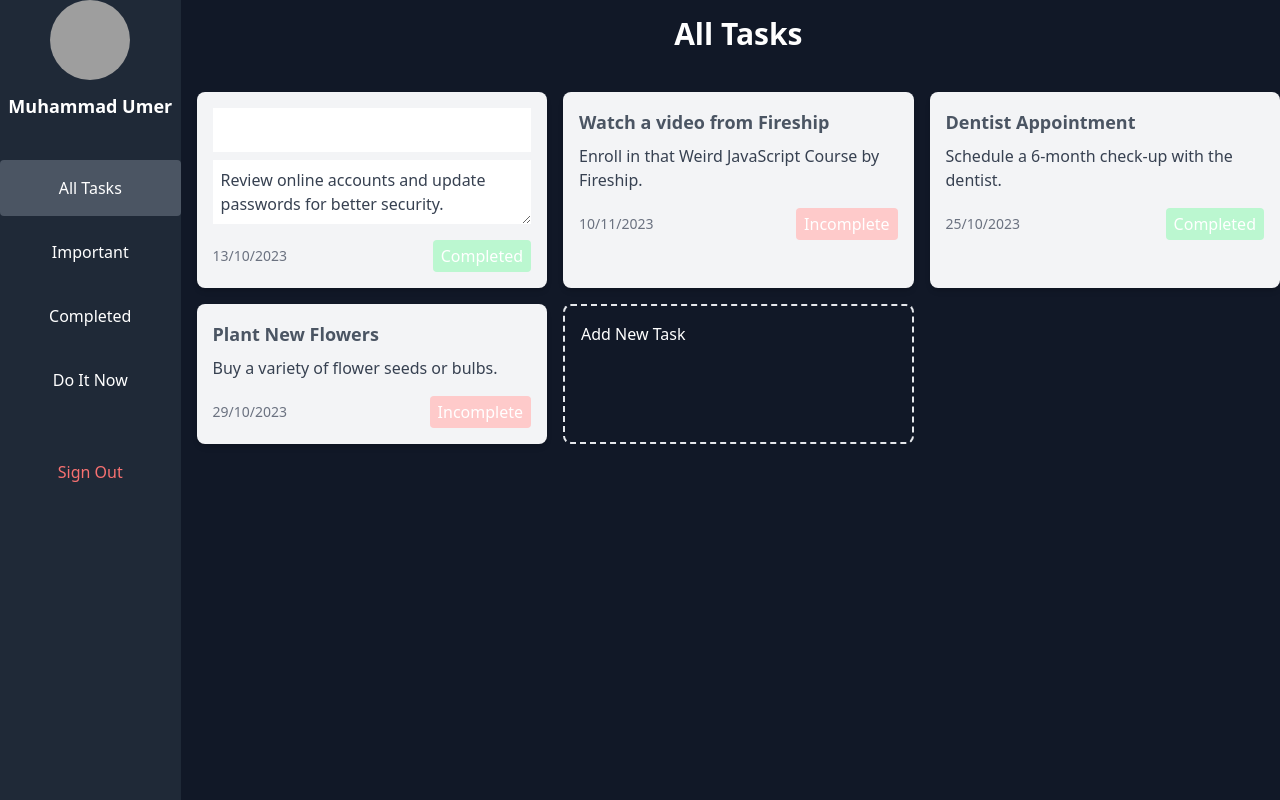
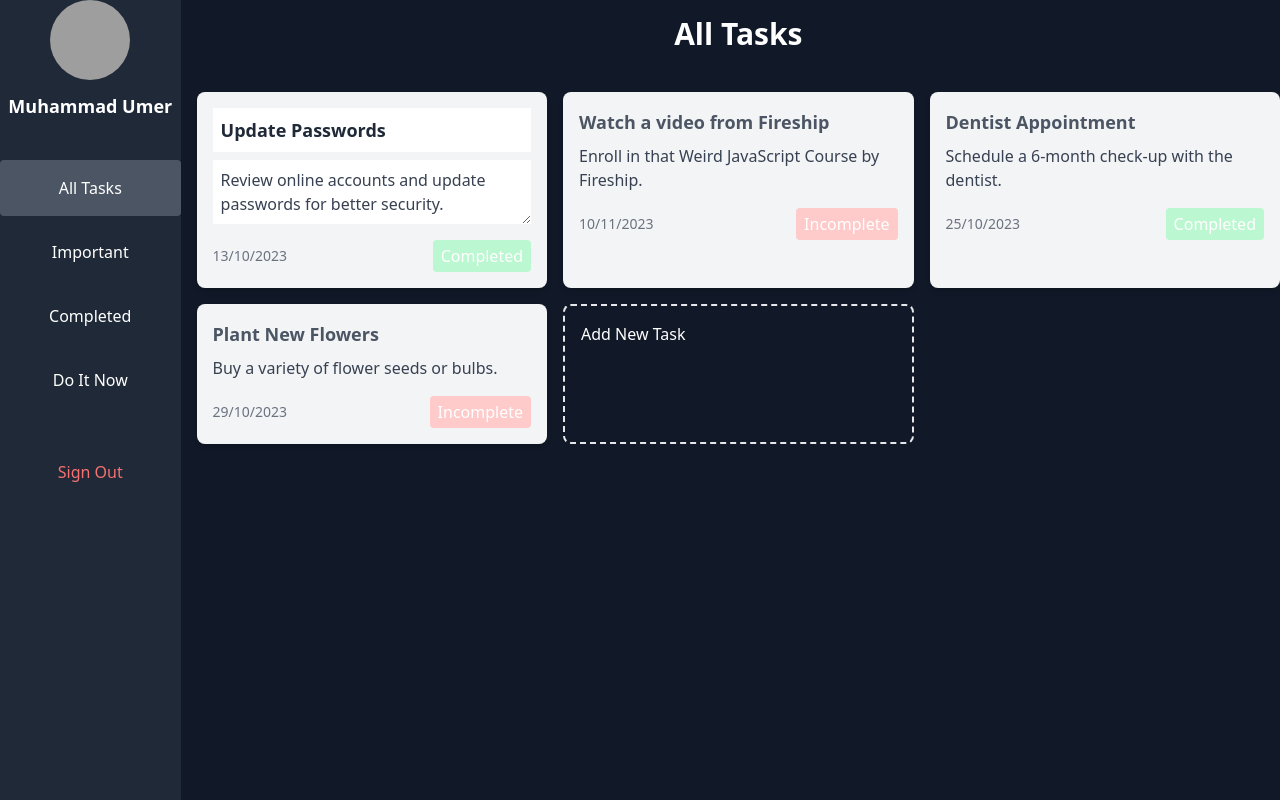
Before and after one commit to umerxgit2004/Task-Manager-, a Next.js app: page / in a window 1280 px wide. Both pictures are taken after a click on the element 371 px from the left and 174 px from the top of the page. Built offline with nearby package versions, Linux system fonts and the light colour scheme; grey boxes are pictures that could not be loaded.

Commit message:
edit task

```diff
--- a/app/components/TaskCard.tsx
+++ b/app/components/TaskCard.tsx
@@ -8,10 +8,12 @@ interface TaskCardProps{
     description: string;
     date: string | Date;
     status: "Completed" | "Incomplete";
+    onUpdate: (updatedTitle: string, updatedDescription: string) => void;
+
 }
 
 
-const TaskCard : FC<TaskCardProps> = ({title,description,date,status}) =>{
+const TaskCard : FC<TaskCardProps> = ({title,description,date,status,onUpdate}) =>{
     const [isExpanded,setIsExpanded] = useState(false)
     const [LocalTitle, setLocalTitle] = useState(title)
     const [localDescription, setLocalDescription] = useState(description);
@@ -33,6 +35,17 @@ const TaskCard : FC<TaskCardProps> = ({title,description,date,status}) =>{
     e.stopPropagation()
   }
 
+  const handleTitleChange = (e: React.ChangeEvent<HTMLInputElement>) => {
+    setLocalTitle(e.target.value);
+    onUpdate(e.target.value, localDescription); // Update as user types
+  };
+
+  const handleDescriptionChange = (e: React.ChangeEvent<HTMLTextAreaElement>) => {
+    setLocalDescription(e.target.value);
+    onUpdate(e.target.value, LocalTitle); // Update as user types
+  };
+
+
     return (
         <div
         className={`p-4 bg-gray-100 rounded-lg shadow-md transition-all duration-300 ${ isExpanded ? "w-full h-auto" : "w-full h-auto"  }`}
@@ -41,17 +54,17 @@ const TaskCard : FC<TaskCardProps> = ({title,description,date,status}) =>{
                 {isExpanded?(
                     <div className="expandedView&editing flex flex-col">
                         <input
-                        className="font-bold text-lg mb-2 p-2"
+                        className="font-bold text-lg mb-2 p-2 text-gray-800"
                         value={LocalTitle}
                         onClick={stopPropagation}
-                        onChange={(e) => setLocalTitle(e.target.value)}
+                        onChange={handleTitleChange}
                         />
 
                         <textarea
                              className="text-gray-700 mb-4 p-2"
                              value={localDescription}
                              onClick={stopPropagation}
-                             onChange={(e)=>setLocalDescription(e.target.value)}
+                             onChange={handleDescriptionChange}
                              />
                           <div className="flex justify-between items-center">
                                 <span className="text-sm text-gray-500">{String(date)}</span>
--- a/app/components/TaskList.tsx
+++ b/app/components/TaskList.tsx
@@ -7,10 +7,12 @@ interface Task {
   title : string;
   description : string;
   date:string;
-  status : 'Completed' | 'Incomplete'
+  status : 'Completed' | 'Incomplete';
+
 }
 
 const TaskList = () => {
+
   const [tasks,setTasks] =useState<Task[]>([
     {
       id:0,
@@ -42,6 +44,17 @@ const TaskList = () => {
     },
   ])
 
+   // Function to update a specific task
+   const updateTask = (id: number, updatedTitle: string, updatedDescription: string) => {
+    setTasks((prevTasks) =>
+      prevTasks.map((task) =>
+        task.id === id
+          ? { ...task, title: updatedTitle, description: updatedDescription }
+          : task
+      )
+    );
+  };
+
   //function to add new tasks
 
   const addNewTasks = () =>{
@@ -60,7 +73,15 @@ const TaskList = () => {
   return (
     <div className="grid grid-cols-1 sm:grid-cols-2 lg:grid-cols-3 gap-4">
       {tasks.map((task, index) => (
-        <TaskCard key={index} {...task}
+        <TaskCard key={task.id}
+        title={task.title}
+        description={task.description}
+        date={task.date}
+        status={task.status}
+       // Pass update function as a prop to TaskCard
+       onUpdate={(updatedTitle, updatedDescription) =>
+        updateTask(task.id, updatedTitle, updatedDescription)
+      }
 
         />
       ))}
```
